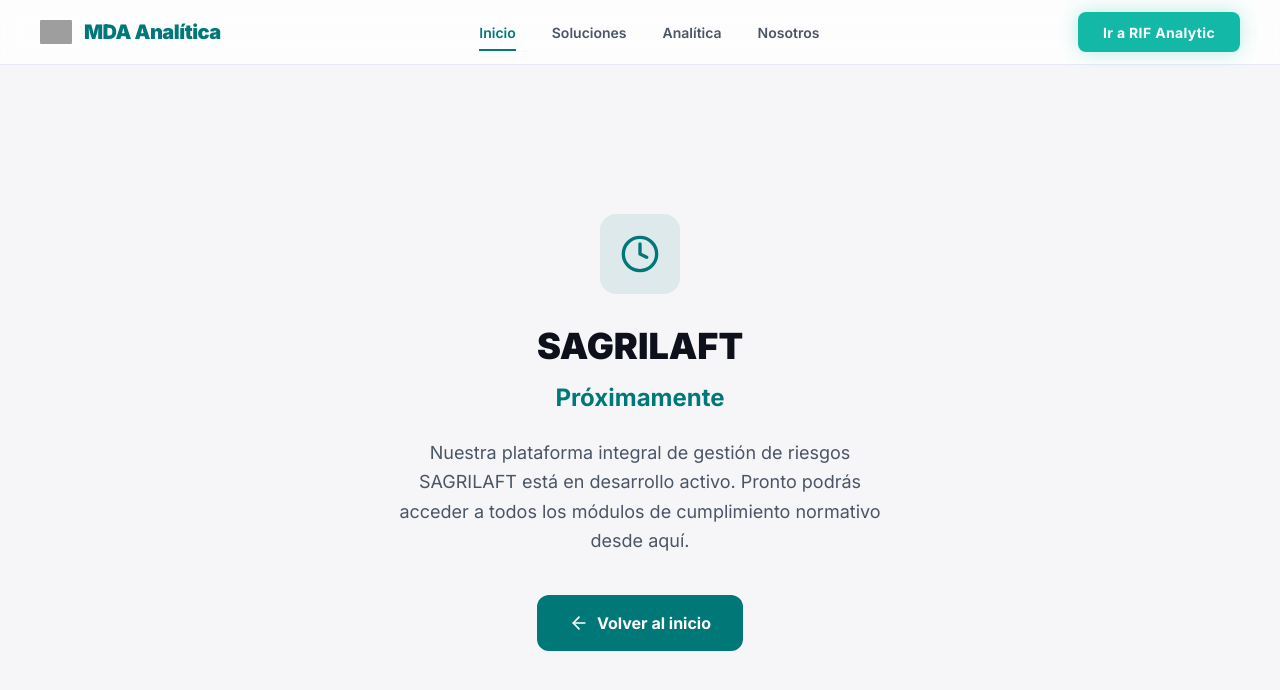
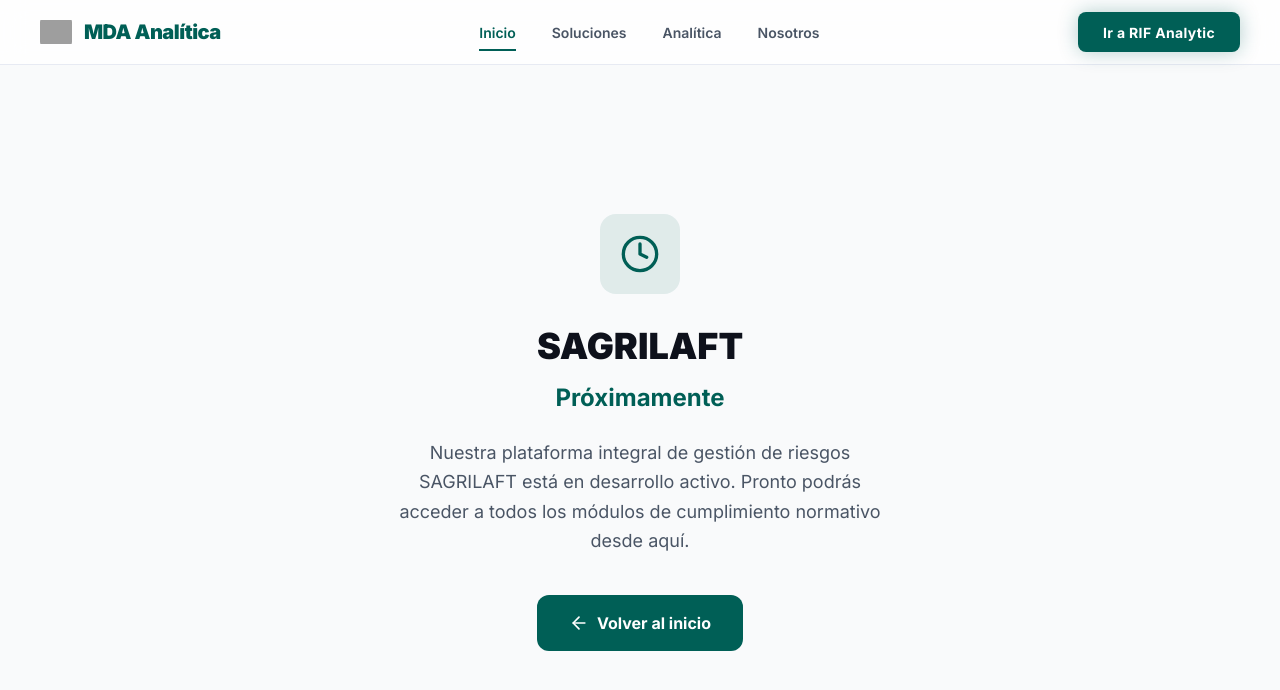
Before and after one commit to mda-analitica/pagina-web, a React app in the folder landing-page/react-app/: page /sagrilaft in a window 1280 px wide. Built offline with nearby package versions, Linux system fonts and the light colour scheme; grey boxes are pictures that could not be loaded.

Commit message:
style: cambiar color principal a #005F56 (teal sofisticado 2026)
- Actualizar color primario de #007878 a #005F56
- Actualizar color secundario a #004D47 para mejor contraste
- Cambiar accent-green a #005F56 para consistencia
- Actualizar referencias a teal-400 por primary en todos los componentes
- Mejorar fondos claros/oscuros para mejor contraste y modernidad
- Actualizar glow effects con el nuevo color RGB (0, 95, 86)
- Cambiar hover button de emerald-600 a opacity-90 para transiciones suaves

Co-Authored-By: Claude Haiku 4.5 <noreply@anthropic.com>

```diff
--- a/landing-page/react-app/src/app/reportes/page.tsx
+++ b/landing-page/react-app/src/app/reportes/page.tsx
@@ -314,11 +314,11 @@ export default function ReportesPage() {
                         <p>Hola, estoy aquí para ayudarte a analizar este reporte.</p>
                         <p className="mt-2">
                           Puedo explicarte los{' '}
-                          <strong className="text-primary dark:text-teal-400 font-semibold">
+                          <strong className="text-primary dark:text-primary font-semibold">
                             indicadores clave
                           </strong>
                           , hacer{' '}
-                          <strong className="text-primary dark:text-teal-400 font-semibold">
+                          <strong className="text-primary dark:text-primary font-semibold">
                             comparaciones
                           </strong>{' '}
                           o responder preguntas sobre cumplimiento.
--- a/landing-page/react-app/src/app/sagrilaft/page.tsx
+++ b/landing-page/react-app/src/app/sagrilaft/page.tsx
@@ -20,7 +20,7 @@ export default function SagrilaftPage() {
           <h1 className="text-4xl font-black text-[#0e111b] dark:text-white mb-4">
             SAGRILAFT
           </h1>
-          <p className="text-2xl font-bold text-primary dark:text-teal-400 mb-6">
+          <p className="text-2xl font-bold text-primary dark:text-primary mb-6">
             Próximamente
           </p>
           <p className="text-gray-600 dark:text-gray-400 text-lg leading-relaxed mb-10">
--- a/landing-page/react-app/src/components/Footer.tsx
+++ b/landing-page/react-app/src/components/Footer.tsx
@@ -30,7 +30,7 @@ export default function Footer() {
               <div className="size-6 text-primary">
                 <PieChart size={24} />
               </div>
-              <h2 className="text-primary dark:text-teal-400 text-lg font-bold">
+              <h2 className="text-primary dark:text-primary text-lg font-bold">
                 MDA Analítica
               </h2>
             </div>
--- a/landing-page/react-app/src/components/Header.tsx
+++ b/landing-page/react-app/src/components/Header.tsx
@@ -51,7 +51,7 @@ export default function Header() {
             alt="Soli Data Logo"
             className="size-8 rounded-md object-contain"
           />
-          <h2 className="text-primary dark:text-teal-400 text-xl font-black leading-tight tracking-tight">
+          <h2 className="text-primary dark:text-primary text-xl font-black leading-tight tracking-tight">
             MDA Analítica
           </h2>
         </Link>
@@ -67,8 +67,8 @@ export default function Header() {
                 href={link.href}
                 className={`nav-link text-sm font-semibold leading-normal relative py-1 transition-colors ${
                   isActive
-                    ? 'text-primary dark:text-teal-400'
-                    : 'text-gray-600 dark:text-gray-400 hover:text-primary dark:hover:text-teal-400'
+                    ? 'text-primary dark:text-primary'
+                    : 'text-gray-600 dark:text-gray-400 hover:text-primary dark:hover:text-primary'
                 }`}
                 style={{
                   ['--tw-after' as string]: isActive ? '100%' : '0%',
@@ -76,7 +76,7 @@ export default function Header() {
               >
                 {link.label}
                 <span
-                  className="absolute bottom-[-4px] left-0 h-0.5 bg-primary dark:bg-teal-400 transition-all duration-300"
+                  className="absolute bottom-[-4px] left-0 h-0.5 bg-primary dark:bg-primary transition-all duration-300"
                   style={{ width: isActive ? '100%' : '0%' }}
                 />
               </a>
@@ -88,7 +88,7 @@ export default function Header() {
         <div className="hidden lg:flex gap-3 items-center">
           <button
             onClick={openRifModal}
-            className="flex min-w-[160px] cursor-pointer items-center justify-center overflow-hidden rounded-lg h-10 px-6 bg-accent-green text-white text-sm font-bold leading-normal tracking-wide transition-all hover:bg-emerald-600 border border-emerald-400/20 glow-accent"
+            className="flex min-w-[160px] cursor-pointer items-center justify-center overflow-hidden rounded-lg h-10 px-6 bg-accent-green text-white text-sm font-bold leading-normal tracking-wide transition-all hover:opacity-90 border border-accent-green/30 glow-accent"
           >
             <span>Ir a RIF Analytic</span>
           </button>
--- a/landing-page/react-app/src/components/Hero.tsx
+++ b/landing-page/react-app/src/components/Hero.tsx
@@ -54,14 +54,14 @@ export default function Hero({
           <div className="flex flex-col gap-8 flex-1">
             <div className="flex flex-col gap-4 text-left">
               {tagline && (
-                <span className="text-primary dark:text-teal-400 text-sm font-extrabold uppercase tracking-widest">
+                <span className="text-primary dark:text-primary text-sm font-extrabold uppercase tracking-widest">
                   {tagline}
                 </span>
               )}
               <h1 className="text-[#0e111b] dark:text-white text-4xl lg:text-6xl font-black leading-[1.1] tracking-tight">
                 {title}
                 <br />
-                <span className="text-primary dark:text-teal-400">
+                <span className="text-primary dark:text-primary">
                   {highlightedText}
                 </span>
               </h1>
--- a/landing-page/react-app/src/components/Verticales.tsx
+++ b/landing-page/react-app/src/components/Verticales.tsx
@@ -114,7 +114,7 @@ export default function Verticales() {
           <div className="grid grid-cols-2 gap-4">
             {data.stats.map((stat) => (
               <div key={stat.label} className="p-6 bg-pearl dark:bg-gray-700 rounded-xl">
-                <h4 className="text-primary dark:text-teal-400 text-3xl font-black mb-1">
+                <h4 className="text-primary dark:text-primary text-3xl font-black mb-1">
                   {stat.value}
                 </h4>
                 <p className="text-xs font-bold text-gray-500 dark:text-gray-400 uppercase">
--- a/landing-page/react-app/src/styles/global.css
+++ b/landing-page/react-app/src/styles/global.css
@@ -3,13 +3,13 @@
 @custom-variant dark (&:where(.dark, .dark *));
 
 @theme {
-  --color-primary: #007878;
-  --color-secondary: #0e7490;
-  --color-accent-green: #14b8a6;
-  --color-background-light: #f6f6f8;
-  --color-background-dark: #111521;
-  --color-card-dark: #1e2333;
-  --color-pearl: #F5F7FA;
+  --color-primary: #005F56;
+  --color-secondary: #004D47;
+  --color-accent-green: #005F56;
+  --color-background-light: #f9fafb;
+  --color-background-dark: #0a0e18;
+  --color-card-dark: #1a1f2e;
+  --color-pearl: #f3f4f6;
 
   --shadow-card: 0 1px 3px rgba(0, 0, 0, 0.08);
 
@@ -18,25 +18,25 @@
 
 @layer utilities {
   .glow-button {
-    box-shadow: 0 0 15px rgba(0, 120, 120, 0.4);
+    box-shadow: 0 0 15px rgba(0, 95, 86, 0.4);
     transition: all 0.3s ease;
   }
 
   .glow-button:hover {
-    box-shadow: 0 0 25px rgba(20, 184, 166, 0.5);
+    box-shadow: 0 0 25px rgba(0, 95, 86, 0.5);
     transform: translateY(-1px);
   }
 
   .glow-accent {
-    box-shadow: 0 0 20px rgba(20, 184, 166, 0.3);
+    box-shadow: 0 0 20px rgba(0, 95, 86, 0.3);
   }
 
   .glow-accent:hover {
-    box-shadow: 0 0 30px rgba(20, 184, 166, 0.6);
+    box-shadow: 0 0 30px rgba(0, 95, 86, 0.6);
   }
 
   .ai-glow {
-    box-shadow: 0 0 20px rgba(20, 184, 166, 0.4), inset 0 0 10px rgba(255, 255, 255, 0.1);
+    box-shadow: 0 0 20px rgba(0, 95, 86, 0.4), inset 0 0 10px rgba(255, 255, 255, 0.1);
   }
 
   .glass-header {
```
Also changed, not shown: .claude/settings.local.json.
